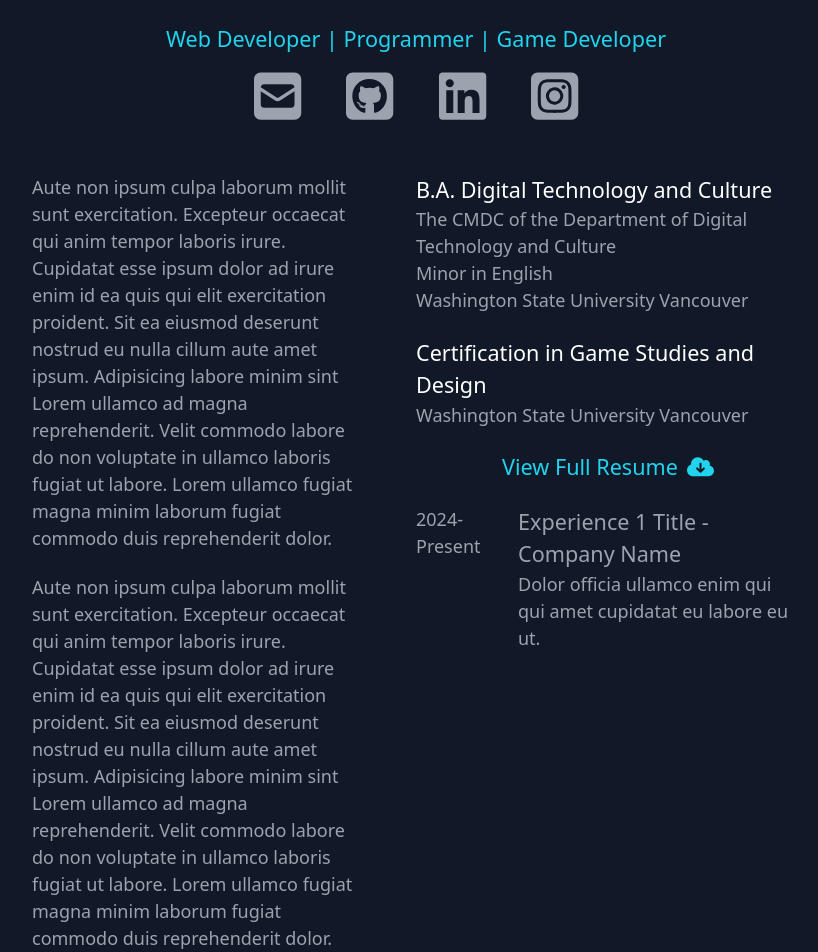
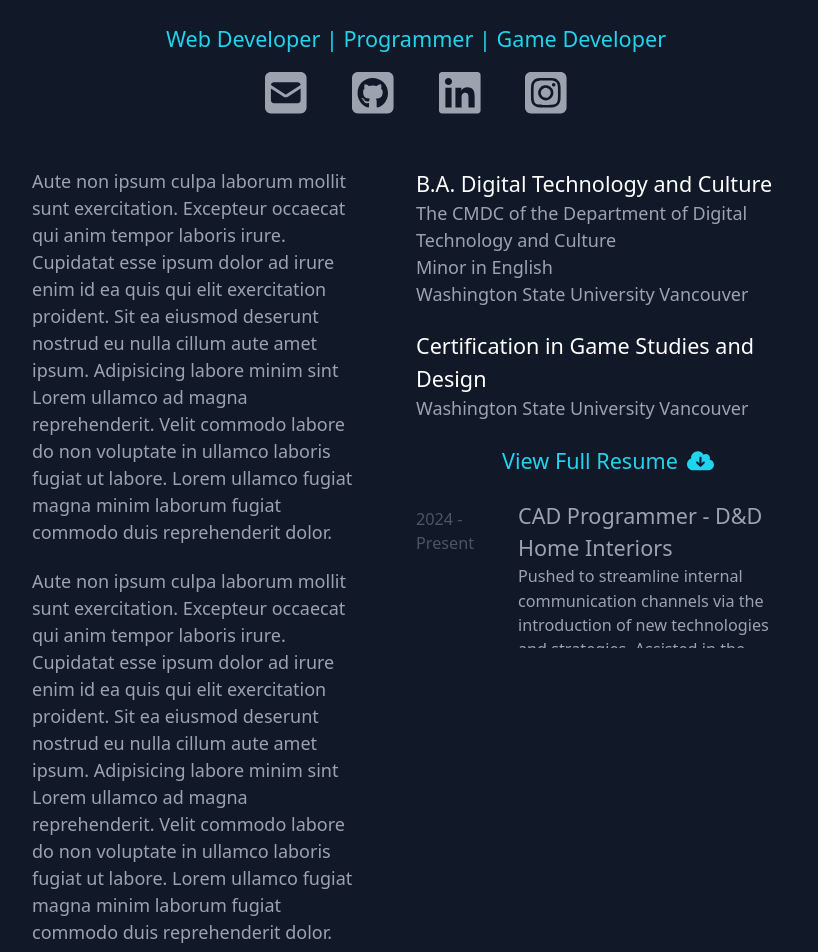
Before and after one commit to axolotliterature/portfolio-react, a React (Create React App) app in the folder portfolio/: page / in a window 1280 px wide. Shown: the part 198-1150 px from the top of the page, without its empty margins (224-1042 px from the left). Built offline with nearby package versions, Linux system fonts and the light colour scheme.

Commit message:
Added some of the text into the about-right experience fields and made minor adjustments to styling.

```diff
--- a/portfolio/src/index.css
+++ b/portfolio/src/index.css
@@ -66,15 +66,15 @@ h3 {
   display: inline-block;
 }
 
-#about-header {
-  /* position: fixed;
+/* #about-header {
+  position: fixed;
   top: 86.4px;
   left: 50%;
-  transform: translate(-50%, 0%); */
-}
+  transform: translate(-50%, 0%);
+} */
 
 #about-header .svg-inline--fa {
-  height: 2.5em;
+  height: 2.2em;
 }
 
 #about-main {
@@ -124,10 +124,13 @@ h3 {
 
 .exp-left {
   grid-column: span 1 / span 1;
+  padding-top: 7px;
+  font-size: 0.9rem;
 }
 
 .exp-right {
   grid-column: span 3 / span 3;
+  font-size: 0.9rem;
 }
 
 /* ------------------- MODAL */
--- a/portfolio/src/pages/home.js
+++ b/portfolio/src/pages/home.js
@@ -69,30 +69,39 @@ export default function Home() {
                     <h3 className="pb-5 text-cyan-400 text-center"><a className="pr-2" href={resume} rel="noreferrer noopener" target="_blank">View Full Resume</a><FontAwesomeIcon icon={faCloudArrowDown} /></h3>
 
                         <div className="exp-block">
-                            <div id="" className="exp-left">
-                                <p>2024-Present</p>
+                            <div className="exp-left">
+                                <p className="text-gray-600">2024 - Present</p>
                             </div>
 
-                            <div id="" className="exp-right">
-                                <h3>Experience 1 Title - Company Name</h3>
-                                <p>Dolor officia ullamco enim qui qui amet cupidatat eu labore eu ut.</p>
-                                <p>Fugiat incididunt id incididunt sunt magna fugiat velit non do minim.</p>
-                                <p>Velit eiusmod cupidatat sint ipsum do ad nisi excepteur reprehenderit.</p>
+                            <div className="exp-right">
+                                <h3>CAD Programmer - D&D Home Interiors</h3>
+                                <p>Pushed to streamline internal communication channels via the introduction of new technologies and strategies. Assisted in the identication and reduction of pre-production bottlenecks. Create clean and concise process documentation. Evaluate, test, and debug programs to ensure performance and accuracy. Manage API integrations to maximize application efficiency. EOTM October 2023</p>
                             </div>
                         </div>
 
                         <div className="exp-block">
-                            <div id="" className="exp-left">
-                                <p>2023-2024</p>
+                            <div className="exp-left">
+                                <p className="text-gray-600">2023 - 2023</p>
                             </div>
 
-                            <div id="" className="exp-right">
-                                <h3>Experience 2 Title - Company Name</h3>
-                                <p>Dolor officia ullamco enim qui qui amet cupidatat eu labore eu ut.</p>
-                                <p>Fugiat incididunt id incididunt sunt magna fugiat velit non do minim.</p>
-                                <p>Velit eiusmod cupidatat sint ipsum do ad nisi excepteur reprehenderit.</p>
+                            <div className="exp-right">
+                                <h3>Gameplay Programmer - DATA ENTRY: PORTAL</h3>
+                                <p>Engaged heavily in the game design pre-production cycle, proactively prototyping new ideas and solutions which helped our team rocket from
+                                conceptualization to playable demo in only four months. Sequenced animations for puzzles, UI updates, and particle effects. Programmed scriptable object events for level transitions and puzzle interactions. Implemented player interactions and locomotion.</p>
                             </div>
                         </div>
+
+                        <div className="exp-block">
+                            <div className="exp-left">
+                                <p className="text-gray-600">2014 - 2020</p>
+                            </div>
+
+                            <div className="exp-right">
+                                <h3>Automotive Technician - Subaru of America Dealerships</h3>
+                                <p>ASE Certified Specialist for Engine, Transmission, Brake, and Electrical diagnostic and repair. Subaru of America Certified Boxer Engines Specialist, Transmissions Specialist. Collaboration with Subaru of America engineers for product quality monitoring. Read and interpret advanced schematics and wiring diagrams to efficiently reach diagnosis and accurately propose recommended repairs.</p>
+                            </div>
+                        </div>
+
                     </div>
 
                 </div>
```
